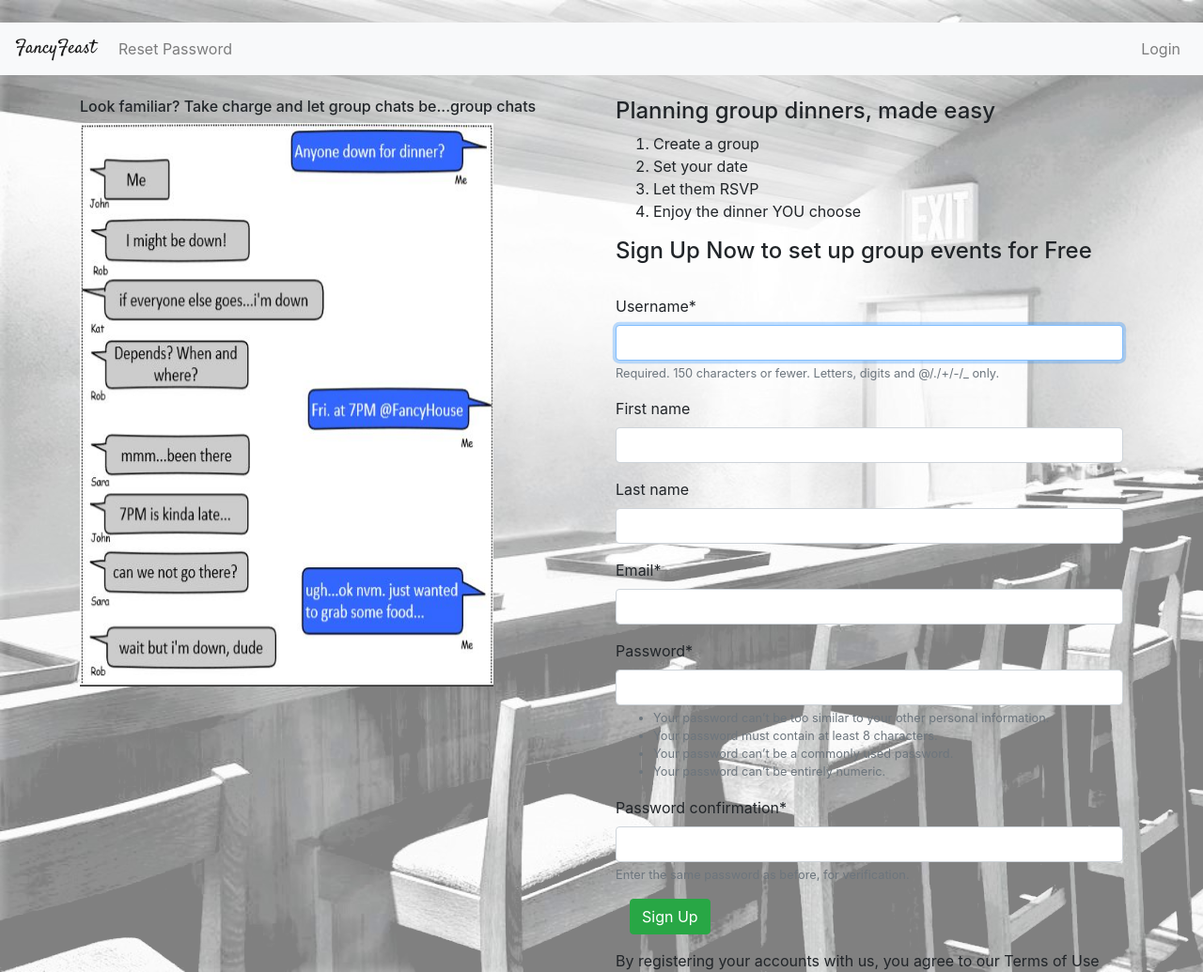
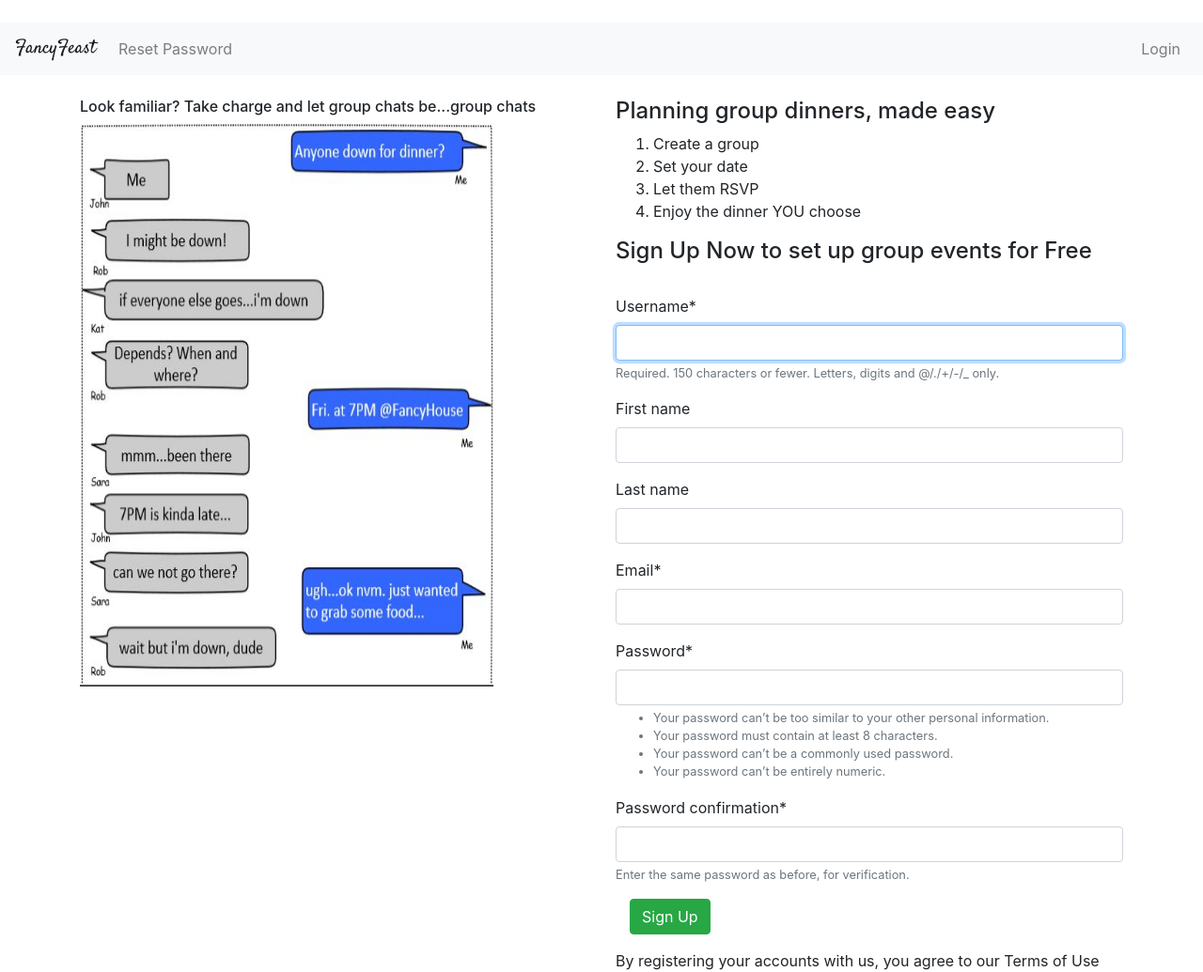
Before and after one commit to leon-lei/fancyfeast, a Django app: page / in a window 1280 px wide. Shown: the whole page at 94% size. Run offline with Django 3.2, Linux system fonts and the light colour scheme; some libraries are stand-ins or nearby versions.

Commit message:
Fix: Removed background img

```diff
--- a/accounts/static/accounts/style.css
+++ b/accounts/static/accounts/style.css
@@ -1,6 +1,5 @@
 body {
-	background-color: grey;
-	background-image: url(" images/background.jpg ");
+	background-color: white;
 	background-size: cover;
 	background-blend-mode: lighten;
 }
```
Also changed, not shown: accounts/static/accounts/images/background_deactivated.jpg (renamed from accounts/static/accounts/images/background.jpg).
